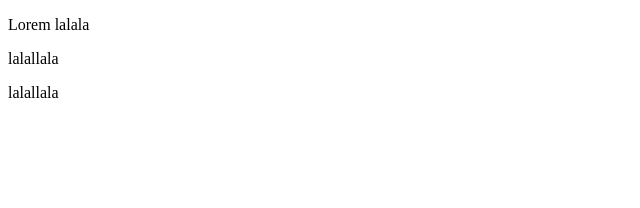
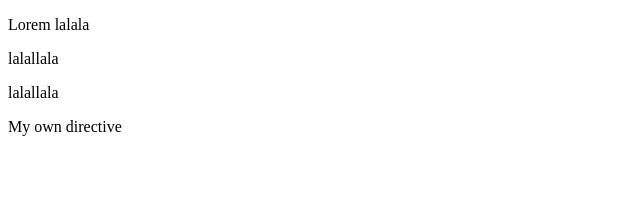
Before and after one commit to yeapman/Angular10, an Angular app: page / in a window 1280 px wide. Shown: the top 208 px of the page, without its empty margins (0-640 px from the left). Built offline with nearby package versions, Linux system fonts and the light colour scheme.

Commit message:
created my own structural directive analog *ngIf

```diff
--- a/src/app/app.component.html
+++ b/src/app/app.component.html
@@ -21,3 +21,12 @@
     </div>
   </div>
 </ng-template>
+
+
+<!-- My Own Directive -->
+
+<div class="own-directive" *appOwnDirective="!isVisible">
+  <div class="lala">
+    <span>My own directive</span>
+  </div>
+</div>
--- a/src/app/app.module.ts
+++ b/src/app/app.module.ts
@@ -4,12 +4,14 @@ import { AppComponent } from './app.component';
 import {FormsModule} from '@angular/forms';
 import {StyleDirective} from './directives/style.directive';
 import { Style2Directive } from './directives/style2.directive';
+import { OwnDirectiveDirective } from './directives/own-directive.directive';
 
 @NgModule({
   declarations: [
     AppComponent,
     StyleDirective,
-    Style2Directive
+    Style2Directive,
+    OwnDirectiveDirective
   ],
   imports: [
     BrowserModule,
--- /dev/null
+++ b/src/app/directives/own-directive.directive.ts
@@ -0,0 +1,23 @@
+import {Directive, Input, TemplateRef, ViewContainerRef} from '@angular/core';
+
+@Directive({
+  selector: '[appOwnDirective]'
+})
+export class OwnDirectiveDirective {
+  @Input('appOwnDirective') set ifNot(condition: boolean) {
+    if (!condition) {
+      // show elements
+        this.viewContainer.createEmbeddedView(this.templateRef)
+      } else {
+      // clear elements
+      this.viewContainer.clear();
+    }
+
+
+  }
+
+  constructor(private templateRef: TemplateRef<any>,
+              private viewContainer: ViewContainerRef
+  ) { }
+
+}
```
